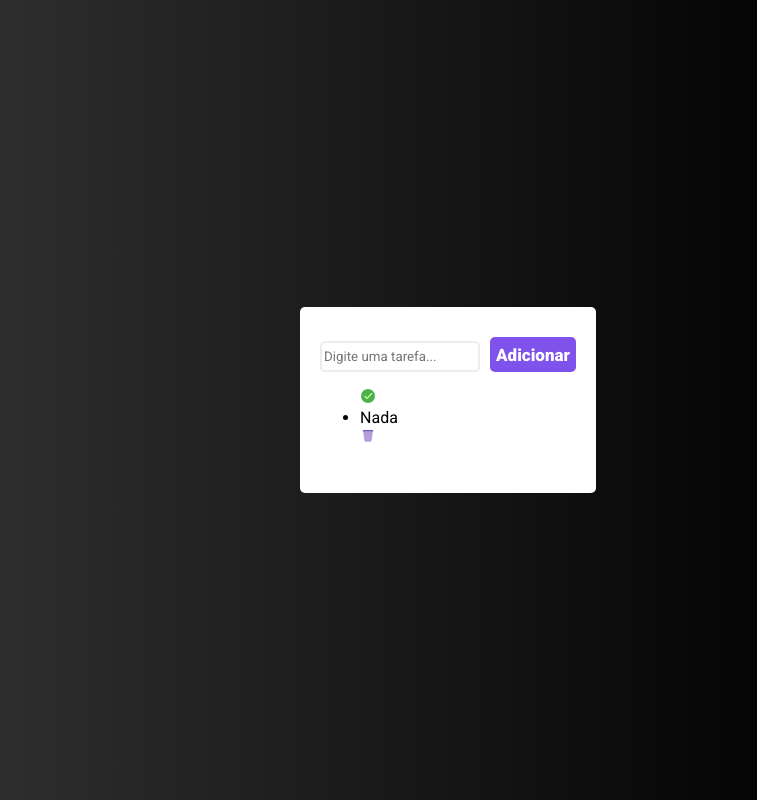
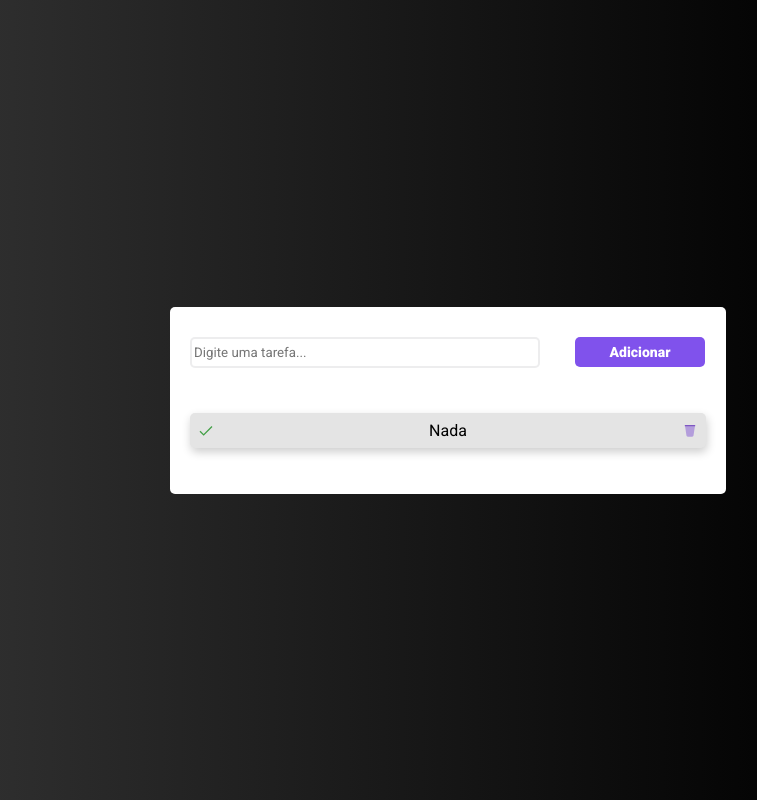
Before and after one commit to gustavo-goulart/devclub-frontend, a React (Vite) app in the folder 5-react/to-do-list-react/: page / in a window 1280 px wide. Shown: the whole page, without its empty margins (192-949 px from the left). Built offline with nearby package versions, Linux system fonts and the light colour scheme.

Commit message:
estilizações input e button

```diff
--- a/5-react/to-do-list-react/src/App.jsx
+++ b/5-react/to-do-list-react/src/App.jsx
@@ -1,9 +1,9 @@
 import { useState } from "react";
 import { v4 as uuid } from "uuid";
 
-import { FcEmptyTrash, FcOk } from "react-icons/fc";
+import { FcCheckmark, FcEmptyTrash, FcOk } from "react-icons/fc";
 
-import { Container, ToDoList, Input, Button } from "./styles.js";
+import { Container, ToDoList, Input, Button, ListItem } from "./styles.js";
 
 function App() {
   const [list, setList] = useState([{ id: uuid(), task: "Nada" }]);
@@ -25,11 +25,11 @@ function App() {
           <Button onClick={clicarNoBotao}>Adicionar</Button>
           <ul>
             {list.map((item) => (
-              <div>
-                <FcOk />
+              <ListItem>
+                <FcCheckmark />
                 <li key={item.id}>{item.task}</li>
                 <FcEmptyTrash />
-              </div>
+              </ListItem>
             ))}
           </ul>
         </ToDoList>
--- a/5-react/to-do-list-react/src/styles.js
+++ b/5-react/to-do-list-react/src/styles.js
@@ -13,13 +13,19 @@ export const ToDoList = styled.div`
   background: white;
   padding: 30px 20px;
   border-radius: 5px;
+
+  ul {
+    padding: 0;
+    margin-top: 45px;
+  }
 `;
 
 export const Input = styled.input`
   border: 2px solid rgba(209, 211, 212, 0.4);
   border-radius: 5px;
   height: 25px;
-  margin-right: 10px;
+  margin-right: 35px;
+  width: 342px;
 `;
 
 export const Button = styled.button`
@@ -28,7 +34,25 @@ export const Button = styled.button`
   border: none;
   color: #fff;
   font-weight: 900;
-  font-size: 17px;
+  font-size: 14px;
   line-height: 2px;
+  height: 30px;
+  width: 130px;
+`;
+
+export const ListItem = styled.div`
+  background: #e4e4e4;
+  border-radius: 5px;
   height: 35px;
+  box-shadow: 1px 4px 10px rgba(0, 0, 0, 0.2);
+  display: flex;
+  justify-content: space-between;
+  align-items: center;
+  padding: 0 8px;
+  margin-bottom: 16px;
+  width: 500px;
+
+  li {
+    list-style: none;
+  }
 `;
```
